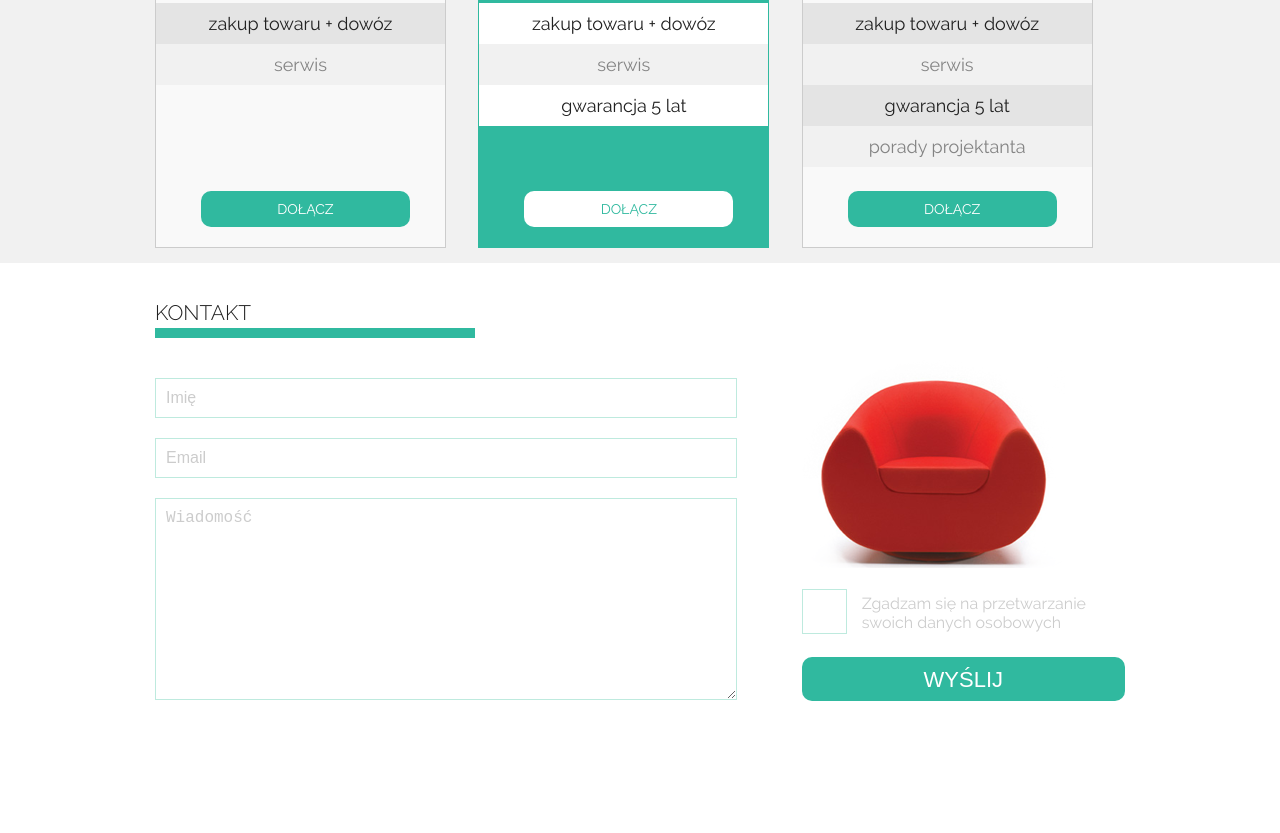
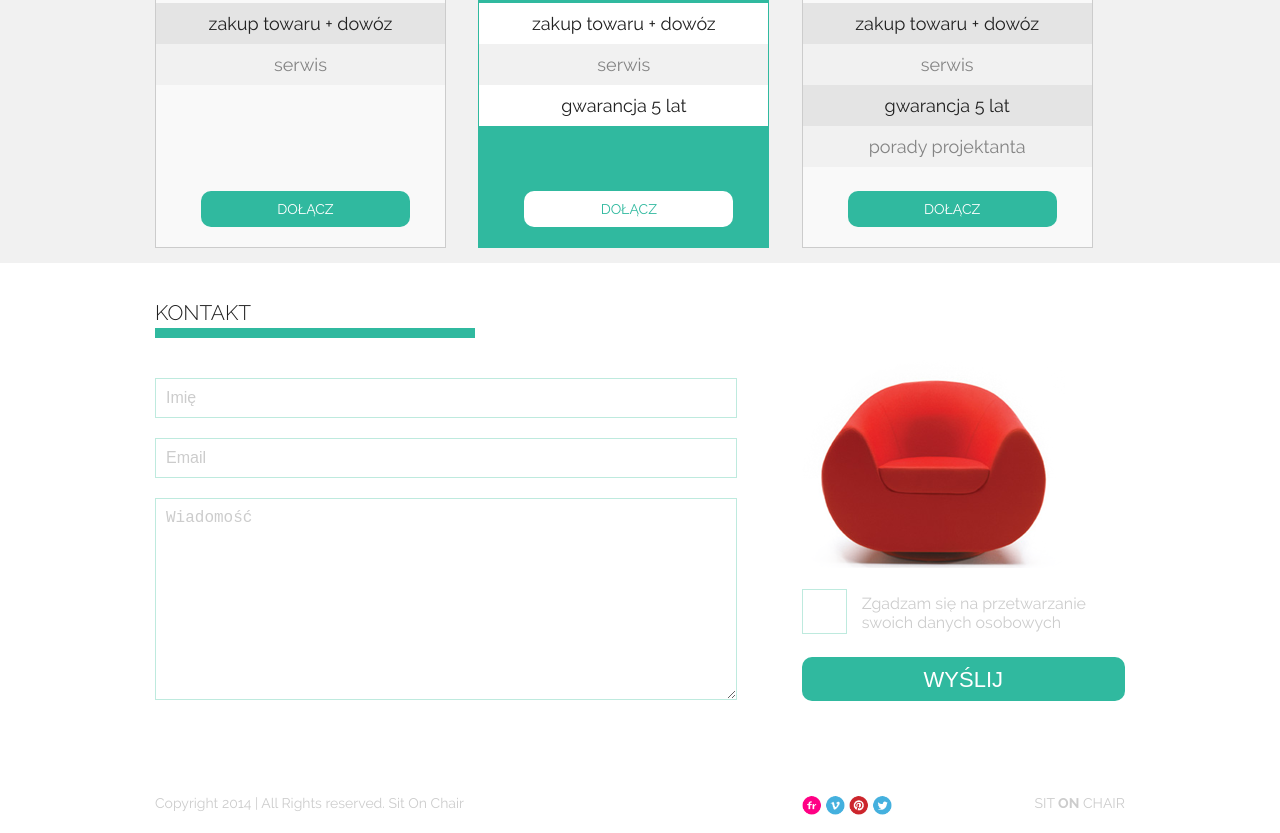
Before and after one commit to barbaraKowalczyk/sit-on-chair, a plain HTML site: page index.html in a window 1280 px wide. Shown: the part 986-1819 px from the top of the page. Before the commit the page ends 1706 px from the top, so only its background shows below. Drawn offline with Linux system fonts and the light colour scheme.

Commit message:
add footer

```diff
--- a/css/style.css
+++ b/css/style.css
@@ -119,6 +119,10 @@ p {
 
 .highlight {
   color:#30B99F;
+}
+
+.strong {
+	font-weight: 600;
 }
 
 h2 {
@@ -507,3 +511,22 @@ div.price p {
   height: 44px;
   font-size: 22px;
 }
+
+/* footer */
+
+.footer .container {
+	padding-top: 60px;
+}
+.footer p {
+	color:#cccccc;
+}
+  .footer img {
+	height: 20px;
+	width: 20px;
+  }
+
+  .footer .name {
+	  width: 50%;
+	  float: right;
+	  text-align: right;
+  }
--- a/index.html
+++ b/index.html
@@ -140,7 +140,7 @@
     </div>
   </section>
   <section class="registration">
-    <div class="container">
+    <div class="container clearfix">
       <h2>Kontakt</h2>
       <form class="registration-form" >
         <fieldset class="col dubble-col">
@@ -156,4 +156,18 @@
       </form>
     </div>
   </section>
+  <section class="footer">
+    <div class="container clearfix">
+      <div class="col dubble-col copyright">
+        <p>Copyright 2014 | All Rights reserved. Sit On Chair</p>
+      </div>
+      <div class="col col-3">
+        <img src="images/flickr.png"></img>
+        <img src="images/vimeo.png"></img>
+        <img src="images/pinterest.png"></img>
+        <img src="images/twitter.png"></img>
+        <p class="name">SIT <span class="strong">ON</span> CHAIR</p>
+      </div>
+    </div>
+  </section>
 </body>
```
